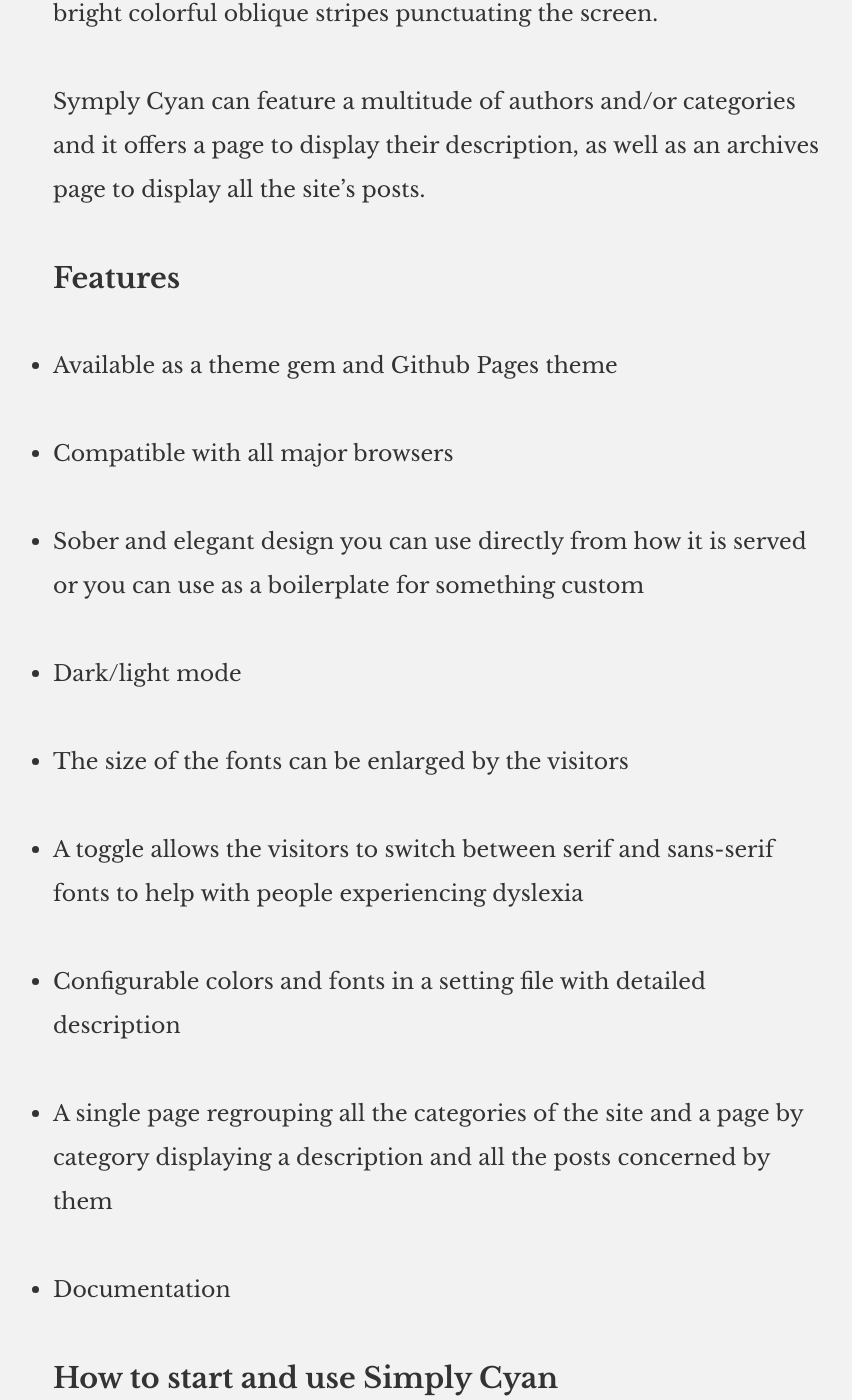
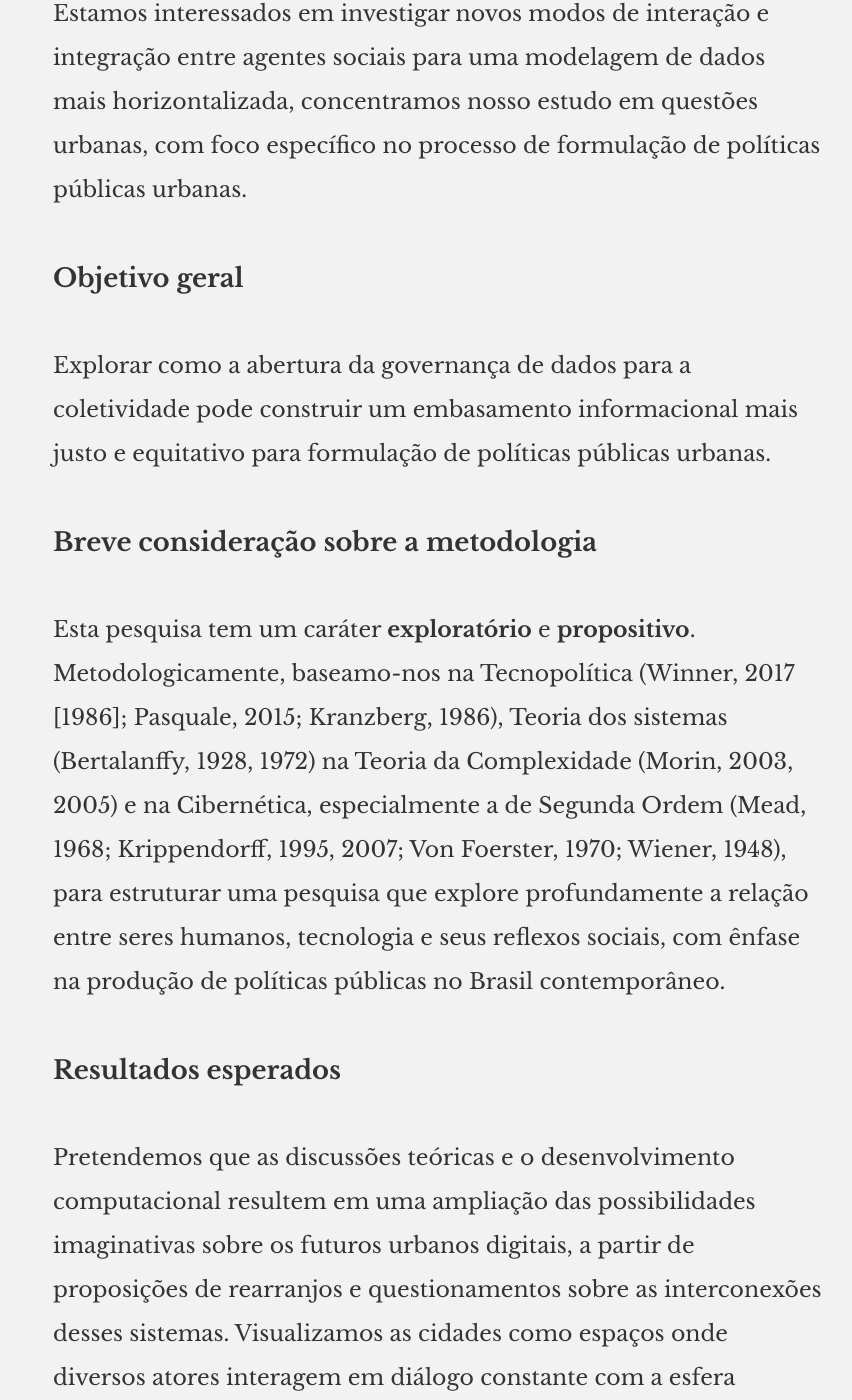
Before and after one commit to bellaeloy/ghz.glossario, a Jekyll site: the page built from about.md, in a window 1280 px wide and 1400 px high, scrolled down 960 px. Shown: the whole window, without its empty margins (202-1054 px from the left). Built offline with Jekyll 4.4.1, drawn with Linux system fonts in a browser that asks for light colours; some of the changed text lies outside the part shown.

Commit message:
adições no sobre a pesquisa

```diff
--- a/_layouts/archives.html
+++ b/_layouts/archives.html
@@ -2,13 +2,13 @@
 layout: default
 ---
 <article>
-    <h1 class="custom-pages-title">All the articles</h1>
+    <h1 class="custom-pages-title">Todos os termos</h1>
     <table class="archives-table">
         {% for post in site.posts %}
             <tr>
                 <td>
                     <a href="{{ post.url | relative_url}}">
-                        <h2 class="list_post_title"><span class="a-nude">{{ post.title | truncate: 30 | escape }}</span></h2>
+                        <h2 class="list_post_title"><span class="a-nude">{{ post.title | truncate: 45 | escape }}</span></h2>
                     </a>
                 </td>
                 <td class="archives-date">
--- a/about.md
+++ b/about.md
@@ -6,39 +6,20 @@ nav_header: true #If you want the page to be displayed on the nav menu on top of
 permalink: /sobre-a-pesquisa/
 ---
 
-# Simply Cyan
+## "Governança coletiva de dados: Modelagem horizontal da informação para formulação de políticas públicas urbanas" | (2022-)
+Este site faz parte de uma pesquisa de doutorado, desenvolvida no [Instituto de Arquitetura e Urbanismo](https://www.iau.usp.br/posgrad/) (IAU) da Universidade de São Paulo (USP) e que integra o grupo de pesquisa [Nomads.usp](http://www.nomads.usp.br/site/) sob a orientação do Professor Dr. Marcelo Tramontano.
 
-Simply Cyan is a [Jekyll](https://github.com/jekyll/jekyll) theme dedicated to text and reading. This theme focuses on readability and clarity. Different available functions are at work to facilitate the reader's experience.
-
-You can view the demo of the theme [here](https://pquod.github.io/simply-cyan-demo/)
-
-The design of Simply Cyan is sober and elegant, yet pop with its bright colorful oblique stripes punctuating the screen.
-
-Symply Cyan can feature a multitude of authors and/or categories and it offers a page to display their description, as well as an archives page to display all the site's posts.
-
-## Features
-
-- Available as a theme gem and Github Pages theme
-- Compatible with all major browsers
-- Sober and elegant design you can use directly from how it is served or you can use as a boilerplate for something custom
-- Dark/light mode
-- The size of the fonts can be enlarged by the visitors
-- A toggle allows the visitors to switch between serif and sans-serif fonts to help with people experiencing dyslexia
-- Configurable colors and fonts in a setting file with detailed description
-- A single page regrouping all the categories of the site and a page by category displaying a description and all the posts concerned by them
-- Documentation
+Estamos interessados em investigar novos modos de interação e integração entre agentes sociais para uma modelagem de dados mais horizontalizada, concentramos nosso estudo em questões urbanas, com foco específico no processo de formulação de políticas públicas urbanas.
 
 
-## How to start and use Simply Cyan
+### Objetivo geral
+Explorar como a abertura da governança de dados para a coletividade pode construir um embasamento informacional mais justo e equitativo para formulação de políticas públicas urbanas.
 
-Visit the readme.md file [on the theme's repo](https://github.com/PQuod/simply-cyan-theme) to know more about how to get started with a Jekyll theme and how to customize Simply Cyan.
+### Breve consideração sobre a metodologia
+Esta pesquisa tem um caráter **exploratório** e **propositivo**. Metodologicamente, baseamo-nos na Tecnopolítica (Winner, 2017 [1986]; Pasquale, 2015; Kranzberg, 1986), Teoria dos sistemas (Bertalanffy, 1928, 1972) na Teoria da Complexidade (Morin, 2003, 2005) e na Cibernética, especialmente a de Segunda Ordem (Mead, 1968; Krippendorff, 1995, 2007; Von Foerster, 1970; Wiener, 1948), para estruturar uma pesquisa que explore profundamente a relação entre seres humanos, tecnologia e seus reflexos sociais, com ênfase na produção de políticas públicas no Brasil contemporâneo.
 
-## Contact
+### Resultados esperados
+Pretendemos que as discussões teóricas e o desenvolvimento computacional resultem em uma ampliação das possibilidades imaginativas sobre os futuros urbanos digitais, a partir de proposições de rearranjos e questionamentos sobre as interconexões desses sistemas. Visualizamos as cidades como espaços onde diversos atores interagem em diálogo constante com a esfera pública, acreditamos que esse diálogo pode se constituir mais equitativamente a partir de pessoas e sistemas digitais que incluam uma representatividade social ampla e esteja sob o domínio coletivo. Assim, fundamentalmente buscamos criar bases dialógicas para sistemas urbanos que se integrem de elementos sociais e tecnológicos, fundamentados em valores de diversidade e equidade.
 
-If you have any questions regarding this theme or if you have ideas about how to make it better, new functionalities to add or new ways to display things, feel free to contact me here: l.desaubliaux@gmail.com, I'd be happy to hear from you!
-
-## Thanks
-
-Simply Cyan is a public theme adaptation of a theme I made for a creative writing website, **Internet Exploreur**.
-
-The site is no longer active but an archive can be found [here](https://pquod.github.io/InternetExploreur/). A big thank you to Candice Labrousse, Quentin Leclerc et Robinson Lacotte, who contributed to its design and had lots of useful advices in order to make it beautiful, accessible and enjoyable by the most people possible.
+## Agradecimentos
+Esta pesquisa conta com uma bolsa de fomento da [CAPES](https://www.gov.br/capes/pt-br).
```
Also changed, not shown: _posts/2022-03-11-example-post-01.md (+2 -2 lines), archives.md (+1 -0 lines), categories.md (+2 -2 lines).
